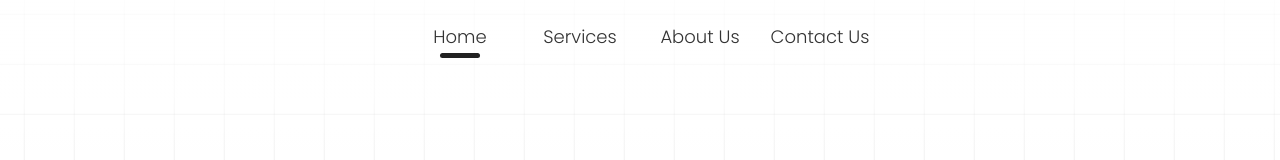
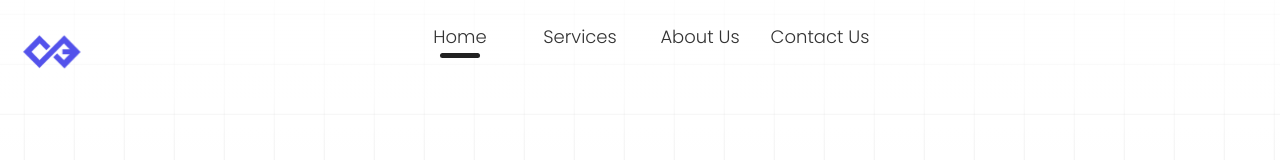
Before and after one commit to Vishnu1837/Creatorsend, a React (Create React App) app: page / in a window 1280 px wide. Shown: the top 160 px of the page. Built offline with nearby package versions, Linux system fonts and the light colour scheme.

Commit message:
Added logo

```diff
--- a/src/App.css
+++ b/src/App.css
@@ -117,3 +117,19 @@ p {
 .App.animated-grid::before {
   animation: grid-scroll 20s linear infinite;
 }
+
+/* Add these styles for the logo */
+.logo-container {
+  position: fixed;
+  top: 20px;
+  left: 20px;
+  z-index: 2;  /* Above the grid and gradient */
+  width: 4rem;  /* Adjust size as needed */
+  height: 4rem;  /* Adjust size as needed */
+}
+
+.logo-container img {
+  width: 100%;
+  height: 100%;
+  object-fit: contain;
+}
--- a/src/App.js
+++ b/src/App.js
@@ -1,5 +1,6 @@
 import './App.css';
 import Dock from './components/Dock/Dock';
+import Logo from './images/Logo.svg';
 
 function App() {
   // Get current path to determine active page
@@ -34,6 +35,9 @@ function App() {
 
   return (
     <div className="App animated-grid">
+      <div className="logo-container">
+        <img src={Logo} alt="Logo" />
+      </div>
       <Dock
         items={items}
         panelHeight={40}
```
Also changed, not shown: src/images/Logo.svg (added).
